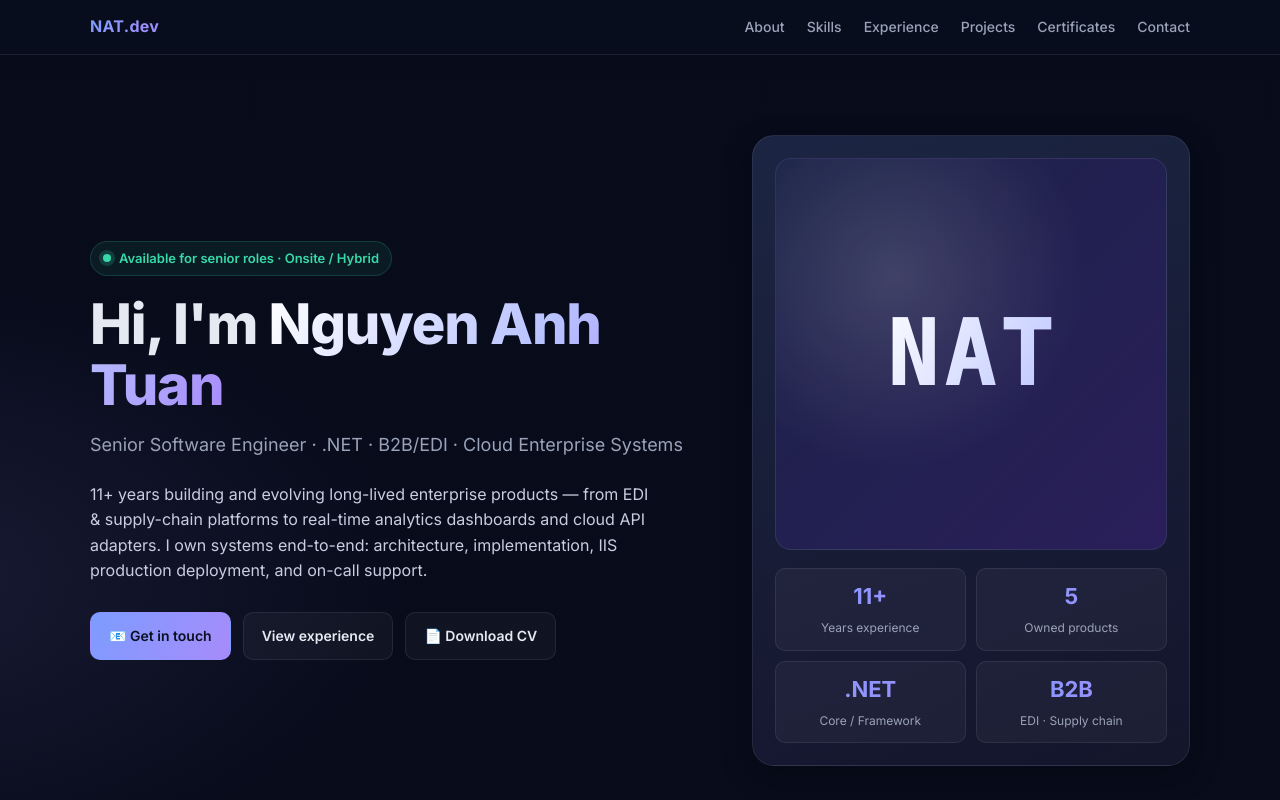
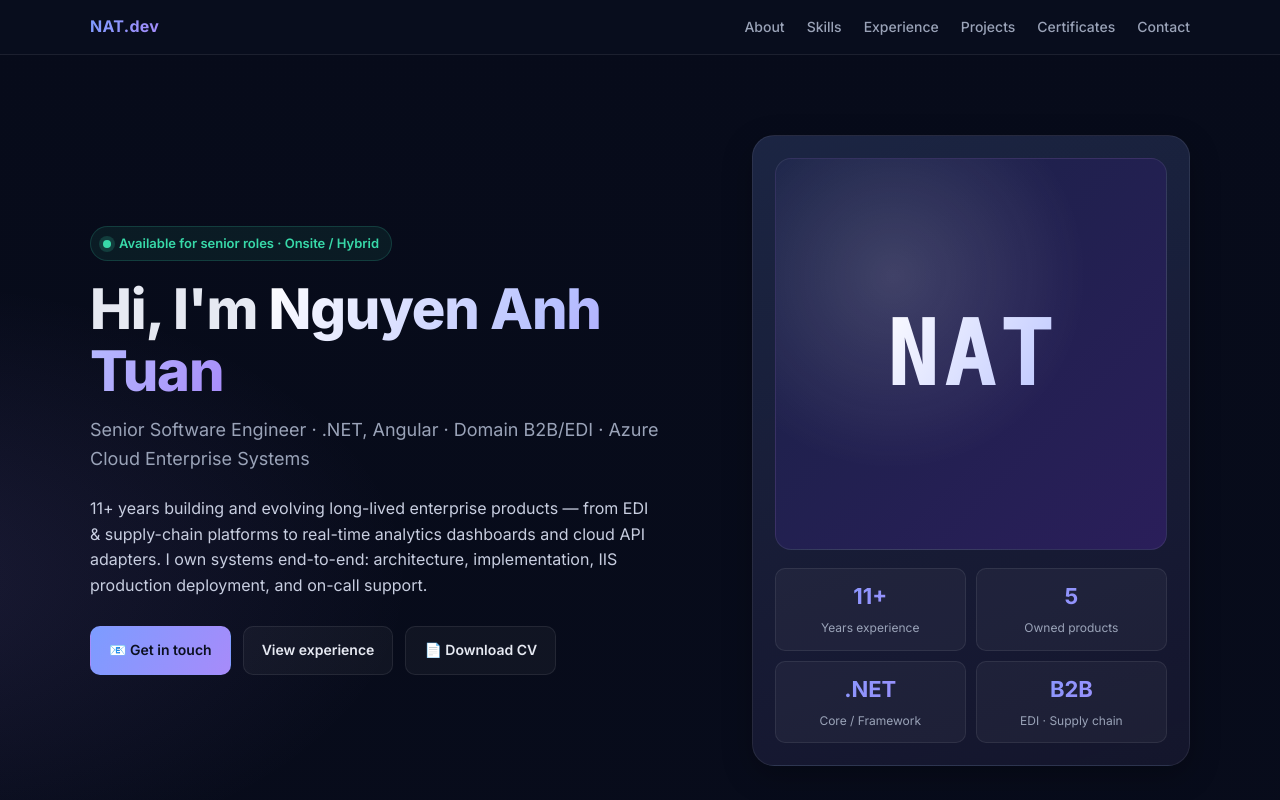
Before and after one commit to martinnguyen25111989/martinnguyen25111989.github.io, a plain HTML site: page portfolio/index.html in a window 1280 px wide. Shown: the top 800 px of the page. Drawn offline with Linux system fonts and the light colour scheme.

Commit message:
#update title add more angular

```diff
--- a/portfolio/index.html
+++ b/portfolio/index.html
@@ -322,7 +322,7 @@
     <div class="reveal">
       <span class="eyebrow"><span class="dot"></span> Available for senior roles · Onsite / Hybrid</span>
       <h1>Hi, I'm <span class="grad">Nguyen Anh Tuan</span></h1>
-      <p class="role">Senior Software Engineer · .NET · B2B/EDI · Cloud Enterprise Systems</p>
+      <p class="role">Senior Software Engineer · .NET, Angular · Domain B2B/EDI · Azure Cloud Enterprise Systems</p>
       <p class="bio">
         11+ years building and evolving long-lived enterprise products — from EDI &amp; supply-chain
         platforms to real-time analytics dashboards and cloud API adapters. I own systems end-to-end:
```
